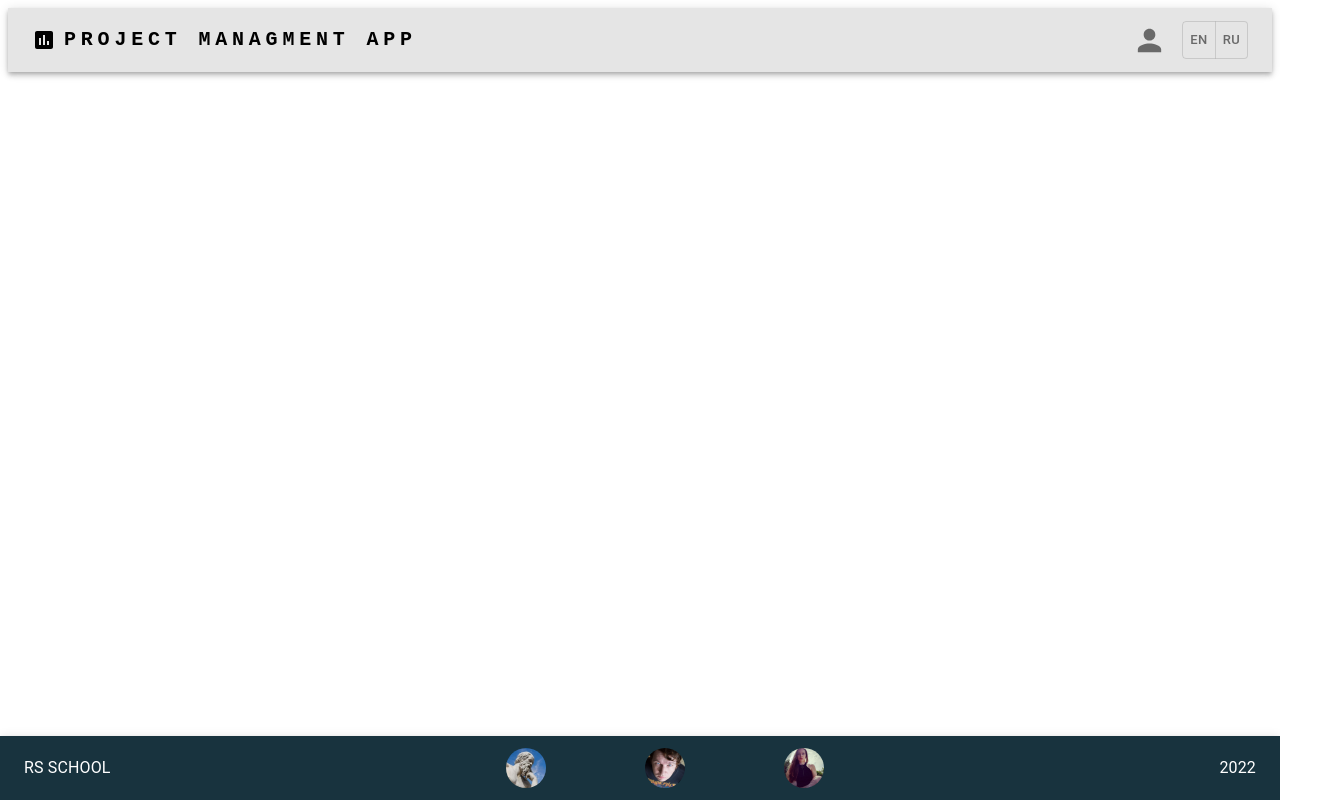
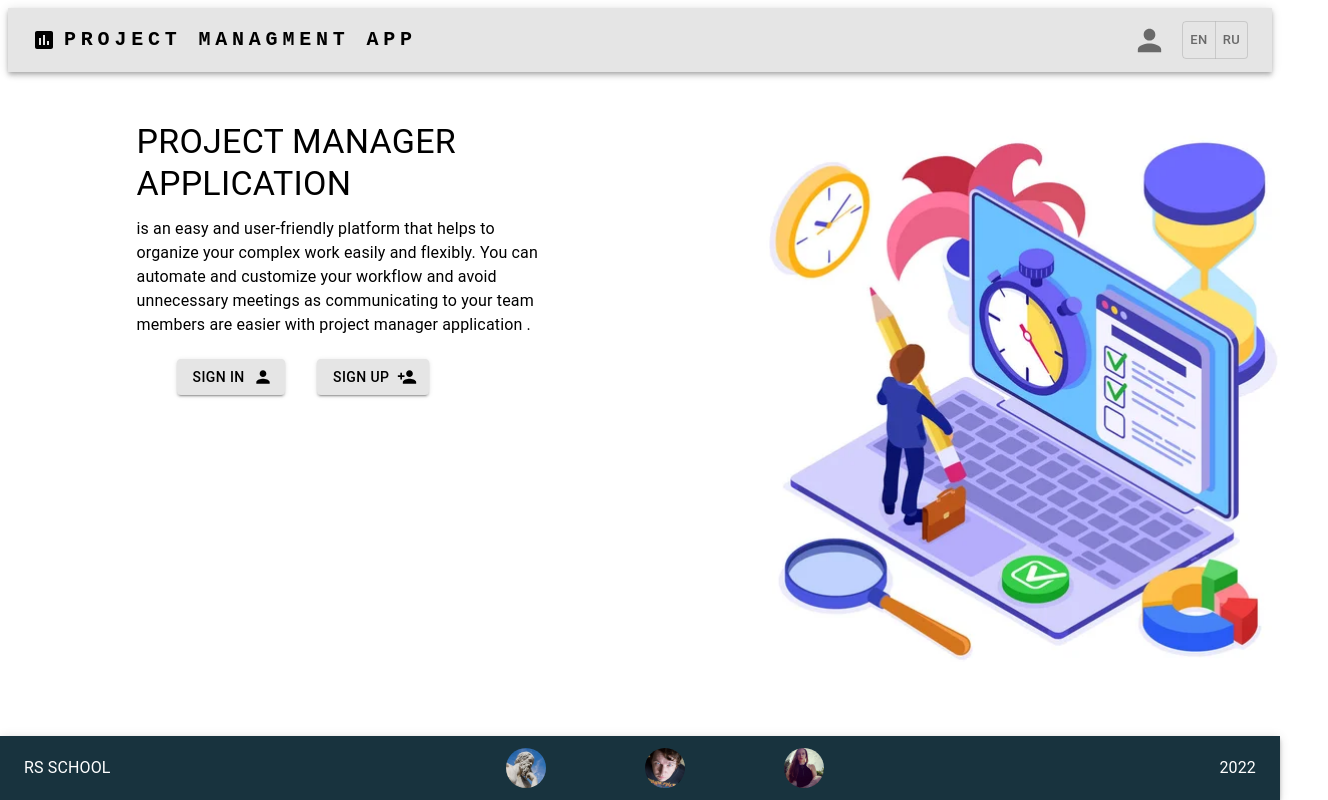
Before and after one commit to intellectualDarknet/react-manament-front, a React (Create React App) app in the folder my-app/: page / in a window 1280 px wide. Shown: the whole page, 1328 px wide, since content can reach past the window. Built offline with nearby package versions, Linux system fonts and the light colour scheme.

Commit message:
feat: add ui of start page

```diff
--- a/my-app/src/App.tsx
+++ b/my-app/src/App.tsx
@@ -17,6 +17,7 @@ function App(): JSX.Element {
       <ThemeProvider theme={theme}>
         <div className="app">
           <Header />
+          <main>
             <Routes>
               <Route path="/" element={<Start />} />
               <Route path="Start" element={<Start />} />
@@ -25,6 +26,7 @@ function App(): JSX.Element {
               <Route path="404" element={<Errorpage />} />
               <Route path="*" element={<Errorpage />} />
             </Routes>
+          </main>
           <Footer />
         </div>
       </ThemeProvider>
--- a/my-app/src/assets/styles/style.scss
+++ b/my-app/src/assets/styles/style.scss
@@ -7,3 +7,7 @@ a:hover {
   color: inherit;
   padding: 0;
 }
+main {
+  padding-top: 1px;
+  height: calc(100vh - 135px);
+}
--- a/my-app/src/components/Footer/index.tsx
+++ b/my-app/src/components/Footer/index.tsx
@@ -14,7 +14,7 @@ const pictures = [
 ];
 const Footer = () => {
   return (
-    <AppBar position="absolute" color="secondary" sx={{ top: 'auto', bottom: 0 }}>
+    <AppBar position="fixed" color="secondary" sx={{ top: 'auto', bottom: 0 }}>
       <Toolbar>
         <Box sx={{ flexGrow: 2, display: { md: 'flex' }, justifyContent: 'start' }}>
           <a href="https://rs.school/" target="_blank" rel="noreferrer">
--- a/my-app/src/components/Theme/index.tsx
+++ b/my-app/src/components/Theme/index.tsx
@@ -2,6 +2,9 @@ import { createTheme } from '@mui/material/styles';
 
 const theme = createTheme({
   palette: {
+    background: {
+      default: '#000000',
+    },
     primary: {
       light: '#ffffff',
       main: '#e5e5e5',
--- a/my-app/src/pages/start/start.tsx
+++ b/my-app/src/pages/start/start.tsx
@@ -1,7 +1,42 @@
-import React from 'react';
+import Grid from '@mui/material/Grid';
+import Box from '@mui/material/Box';
+import Typography from '@mui/material/Typography';
+import Button from '@mui/material/Button';
+import PersonAddIcon from '@mui/icons-material/PersonAdd';
+import PersonIcon from '@mui/icons-material/Person';
+import mainPict from './../../assets/img/mainPicture1.jpg';
 
 const Start = () => {
-  return <></>;
+  return (
+    <Grid
+      container
+      spacing={5}
+      columns={15}
+      sx={{ display: 'flex', justifyContent: 'space-evenly', width: '100%', height: '100%', paddingTop: '5%' }}
+    >
+      <Grid xs={5} sx={{ paddingTop: '2%' }}>
+        <Typography variant="h4" gutterBottom>
+          PROJECT MANAGER APPLICATION
+        </Typography>
+        <Typography gutterBottom>
+          is an easy and user-friendly platform that helps to organize your complex work easily and flexibly. You can
+          automate and customize your workflow and avoid unnecessary meetings as communicating to your team members are
+          easier with project manager application .
+        </Typography>
+        <Box sx={{ width: '60%', display: 'flex', justifyContent: 'space-between', paddingLeft: 5, paddingTop: 2 }}>
+          <Button variant="contained" endIcon={<PersonIcon />}>
+            Sign in
+          </Button>
+          <Button variant="contained" endIcon={<PersonAddIcon />}>
+            Sign up
+          </Button>
+        </Box>
+      </Grid>
+      <Grid xs={4} sx={{ height: '100%' }}>
+        <img src={mainPict} alt="main picture" height="100%" />
+      </Grid>
+    </Grid>
+  );
 };
 
 export default Start;
```
Also changed, not shown: my-app/src/assets/img/mainPicture.jpg (added), my-app/src/assets/img/mainPicture1.jpg (added). Lines whose indentation alone changed are shown as unchanged.
